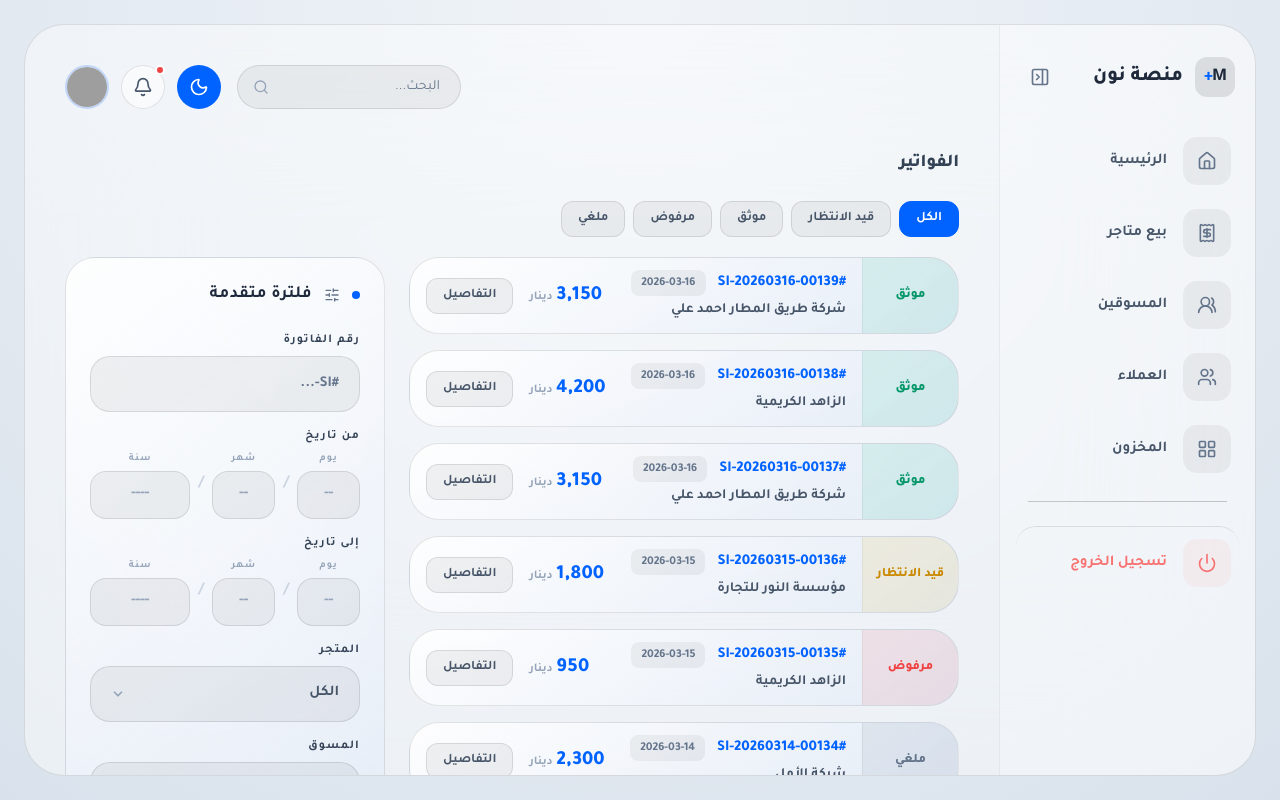
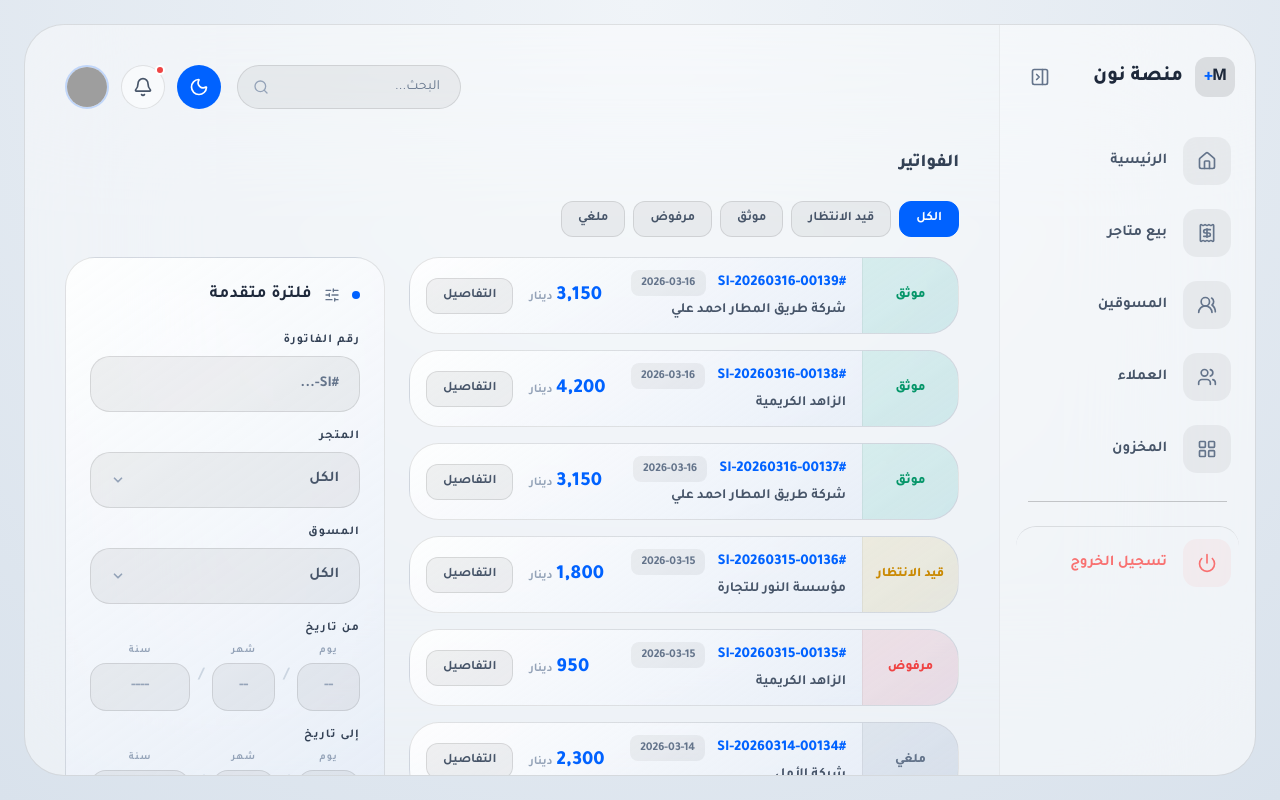
Before and after one commit to ofifice-alalem/tdm-design-for-v3, a React (Vite) app: page /invoices in a window 1280 px wide. Built offline with nearby package versions, Linux system fonts and the light colour scheme; grey boxes are pictures that could not be loaded.

Commit message:
commit -30

```diff
--- a/src/pages/InvoicesListPage.tsx
+++ b/src/pages/InvoicesListPage.tsx
@@ -56,10 +56,10 @@ export default function InvoicesListPage() {
   const filterPanel = (
     <div className="flex flex-col gap-4">
       <ModernInput label="رقم الفاتورة" placeholder="#SI-..." value={invoiceNum} onChange={setInvoiceNum} />
+      <ModernSelect label="المتجر" options={['الكل', 'المتجر الرئيسي - طرابلس', 'فرع بنغازي', 'فرع مصراتة']} placeholder="الكل" />
+      <ModernSelect label="المسوق" options={['الكل', 'أحمد علي', 'محمد حسن', 'سارة خالد']} placeholder="الكل" />
       <DateInput label="من تاريخ" value={fromDate} onChange={setFromDate} />
       <DateInput label="إلى تاريخ" value={toDate} onChange={setToDate} />
-      <ModernSelect label="المتجر" options={['الكل', 'المتجر الرئيسي - طرابلس', 'فرع بنغازي', 'فرع مصراتة']} placeholder="الكل" />
-      <ModernSelect label="المسوق" options={['الكل', 'أحمد علي', 'محمد حسن', 'سارة خالد']} placeholder="الكل" />
       <button className="spatial-button w-full h-12 rounded-[18px] flex items-center justify-center gap-2 font-bold text-[15px]">
         <Search className="w-4 h-4" />
         بحث
--- a/src/pages/StockOrdersPage.tsx
+++ b/src/pages/StockOrdersPage.tsx
@@ -55,9 +55,9 @@ export default function StockOrdersPage() {
   const filterPanel = (
     <div className="flex flex-col gap-4">
       <ModernInput label="رقم الطلب" placeholder="#MR-..." value={orderNum} onChange={setOrderNum} />
+      <ModernSelect label="المسوق" options={['الكل', 'محمد البحري', 'أحمد علي', 'سارة خالد']} placeholder="الكل" />
       <DateInput label="من تاريخ" value={fromDate} onChange={setFromDate} />
       <DateInput label="إلى تاريخ" value={toDate} onChange={setToDate} />
-      <ModernSelect label="المسوق" options={['الكل', 'محمد البحري', 'أحمد علي', 'سارة خالد']} placeholder="الكل" />
       <button className="spatial-button w-full h-12 rounded-[18px] flex items-center justify-center gap-2 font-bold text-[15px]">
         <Search className="w-4 h-4" />
         فلترة
```
